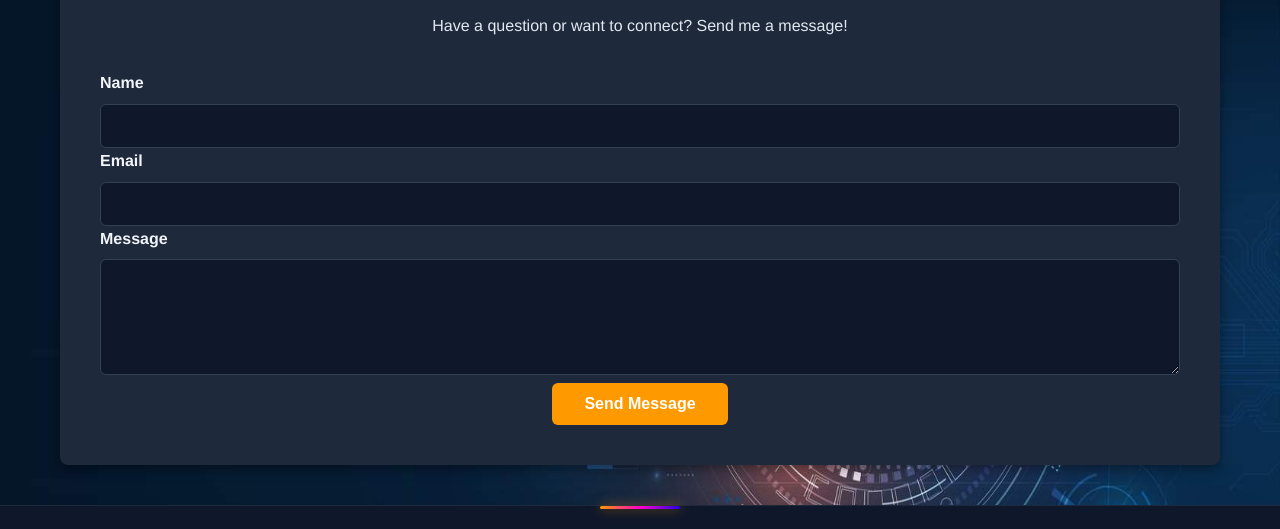
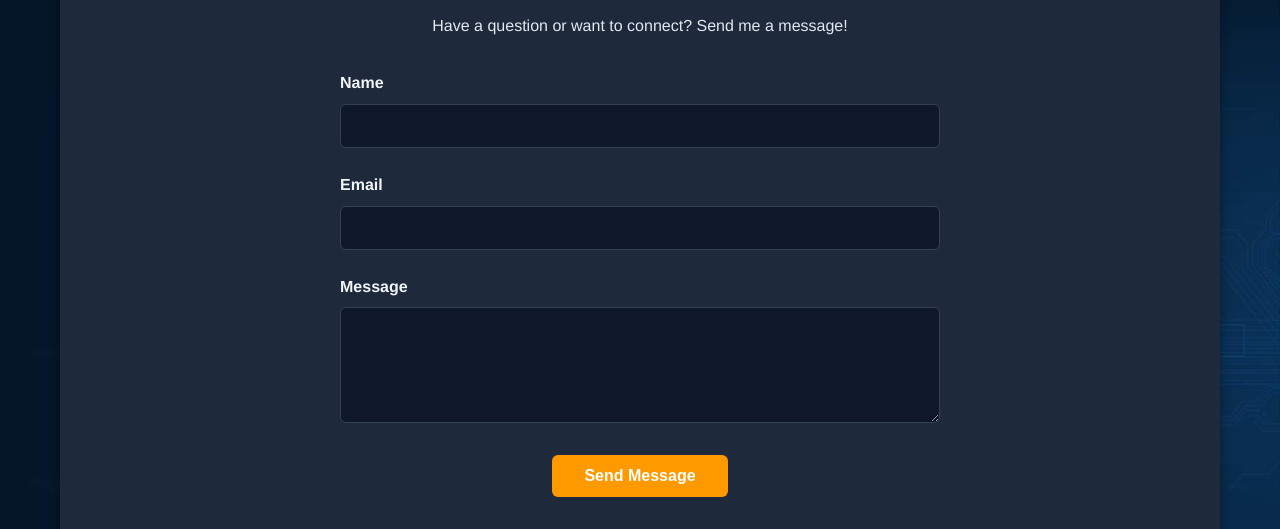
Before and after one commit to LearnTechWithJR/my-builder-challenge-website-jr, a plain HTML site: page index.html in a window 1280 px wide. Shown: the part 3247-3776 px from the top of the page. Drawn offline with Linux system fonts and the light colour scheme.

Commit message:
Update styles.css

```diff
--- a/styles.css
+++ b/styles.css
@@ -359,6 +359,12 @@ main {
     text-align: center;
 }
 
+/* Contact form container and layout */
+.contact-form-container {
+    max-width: 600px;
+    margin: 0 auto;
+}
+
 /* Form message styles for success/error notifications */
 .form-message.success {
     background: #fff7ed;
@@ -370,6 +376,10 @@ main {
     background: #fef2f2;
     color: #dc2626;
     border: 1px solid #fecaca;
+}
+
+.form-group {
+    margin-bottom: 24px;
 }
 
 /* Labels */
```
